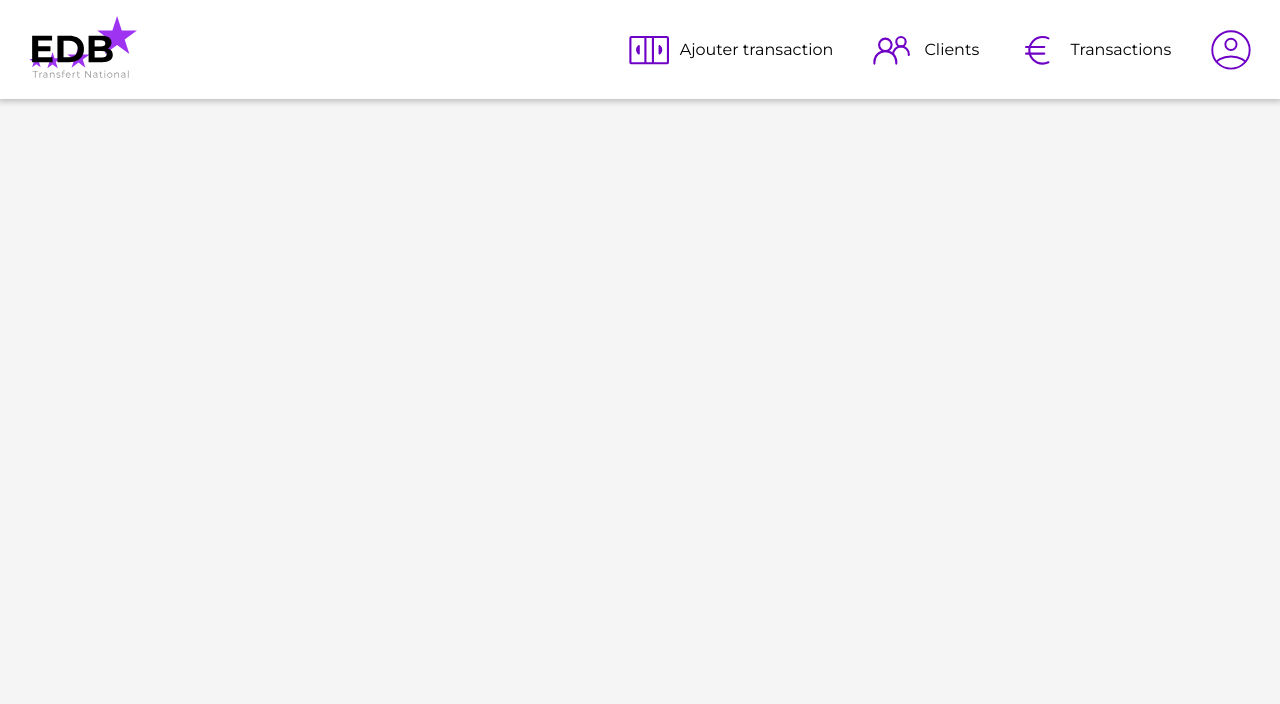
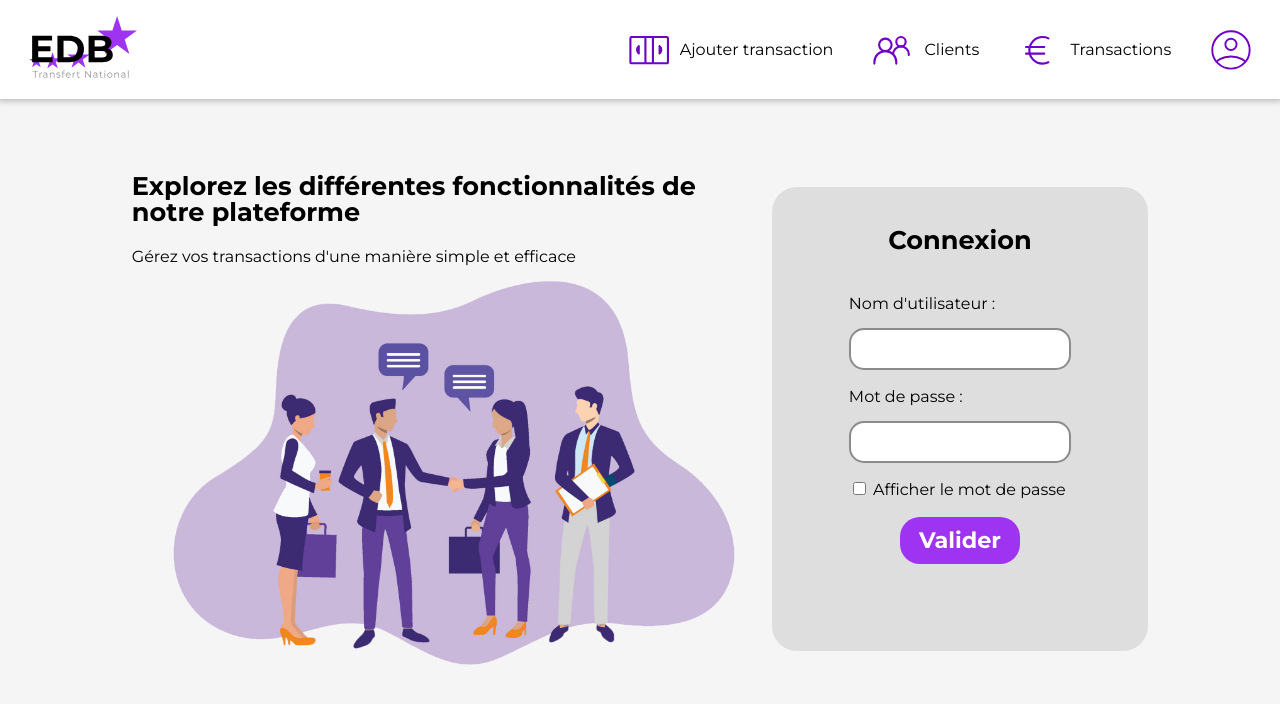
Before and after one commit to hamza-elgarai/agent-console-edb, an Angular app: page /login in a window 1280 px wide. Before the commit this address led to /. Shown: the top 704 px of the page. Built offline with nearby package versions, Linux system fonts and the light colour scheme.

Commit message:
added login page

```diff
--- a/src/app/app-routing.module.ts
+++ b/src/app/app-routing.module.ts
@@ -4,11 +4,13 @@ import { RouterModule, Routes } from '@angular/router';
 import { HomePageComponent } from './home-page/home-page.component';
 import { ClientsPageComponent } from './clients-page/clients-page.component';
 import { ClientDetailComponent } from './client-detail/client-detail.component';
+import { LoginPageComponent } from './login-page/login-page.component';
 
 const routes: Routes = [
   { path: '', component: HomePageComponent },
   { path: 'clients', component: ClientsPageComponent },
   { path: 'client/:id', component: ClientDetailComponent },
+  { path: 'login', component: LoginPageComponent },
 ];
 
 @NgModule({
--- a/src/app/app.module.ts
+++ b/src/app/app.module.ts
@@ -9,6 +9,7 @@ import { RouterModule } from '@angular/router';
 import { FormsModule } from '@angular/forms';
 import { ClientsPageComponent } from './clients-page/clients-page.component';
 import { ClientDetailComponent } from './client-detail/client-detail.component';
+import { LoginPageComponent } from './login-page/login-page.component';
 
 @NgModule({
   declarations: [
@@ -16,7 +17,8 @@ import { ClientDetailComponent } from './client-detail/client-detail.component';
     EdbHeaderComponent,
     HomePageComponent,
     ClientsPageComponent,
-    ClientDetailComponent
+    ClientDetailComponent,
+    LoginPageComponent
   ],
   imports: [
     BrowserModule,
--- a/src/app/edb-header/edb-header.component.html
+++ b/src/app/edb-header/edb-header.component.html
@@ -31,7 +31,7 @@
             </svg>
             <span class="nav-txt">Transactions</span>
         </a>
-        <a href="" class="profile-a">
+        <a [routerLink]="['/login']" class="profile-a">
             <img class="profile-icon" src="../../assets/profile.svg" alt="">
             <span class="nav-txt profile-s">Profile</span>
         </a>
--- /dev/null
+++ b/src/app/login-page/login-page.component.css
@@ -0,0 +1,56 @@
+.container{
+    height: 80vh;
+    display: flex;
+    justify-content: center;
+    align-items: center;
+
+}
+.hero-container{
+    width: 50%;
+    display: flex;
+    flex-direction: column;
+}
+.login-sub{
+    padding-bottom: 1rem;
+}
+.login-container{
+    background-color: var(--light-grey);
+    height: 60%;
+    padding: 2.5rem;
+    display: flex;
+    flex-direction: column;
+    align-items: center;
+    border-radius: 25px;
+    gap: 1.2rem;
+}
+.login-img{
+    width: 100%;
+    height: 24rem;
+    object-fit: contain;
+}
+.login-header{
+    font-size: 1.6rem;
+    padding-bottom: 1.5rem;
+    font-weight: bold;
+}
+.field{
+    display: flex;
+    flex-direction: column;
+    width: 75%;
+    gap: 1rem;
+}
+.field > input{
+    border: solid var(--dark-grey) 2px;
+    font-size: 1.3rem;
+    padding: 0.4rem 1.2rem;
+    border-radius: 15px;
+}
+.login-btn{
+    background-color: var(--acc-light);
+    font-size: 1.4rem;
+    padding: 0.6rem 1.2rem;
+    border: none;
+    border-radius: 20px;
+    font-weight: bold;
+    color: white;
+}
--- /dev/null
+++ b/src/app/login-page/login-page.component.html
@@ -0,0 +1,25 @@
+<div class="container">
+    <section class="hero-container">
+        <h1 class="login-header">Explorez les différentes fonctionnalités de notre plateforme</h1>
+        <h1 class="login-sub">Gérez vos transactions d'une manière simple et efficace </h1>
+        <img class="login-img" src="../../assets/login-hero.png" alt="">
+    </section>
+    <div class="login-container">
+        <h1 class="login-header">Connexion</h1>
+        <div class="field">
+            <label for="username">Nom d'utilisateur : </label>
+            <input type="text" name="username" id="username" class="username-input">
+        </div>
+        <div class="field">
+            <label for="password">Mot de passe : </label>
+            <input type="{{(pwShown)?'text':'password'}}" name="password" id="password" class="password-input">
+
+            <label for="show-password">
+                <input [(ngModel)]="pwShown"  type="checkbox" name="show-password" id="show-password">
+                Afficher le mot de passe
+            </label>
+        </div>
+        <button class="login-btn">Valider</button>
+
+    </div>
+</div>
--- /dev/null
+++ b/src/app/login-page/login-page.component.ts
@@ -0,0 +1,12 @@
+import { Component } from '@angular/core';
+
+@Component({
+  selector: 'app-login-page',
+  templateUrl: './login-page.component.html',
+  styleUrls: ['./login-page.component.css']
+})
+export class LoginPageComponent {
+  pwShown=false;
+
+
+}
```
Also changed, not shown: src/assets/login-hero.png (added), 1 other file (tests, documents, lock files or other folders).
